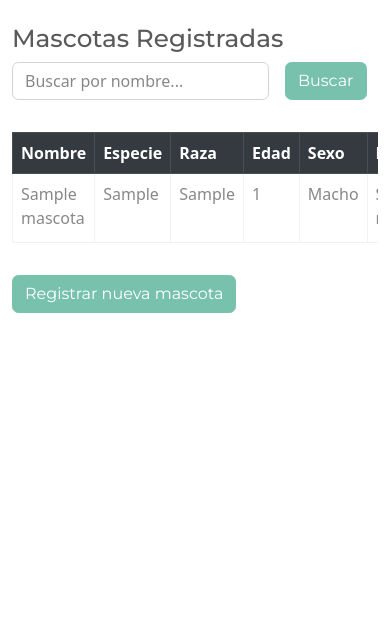
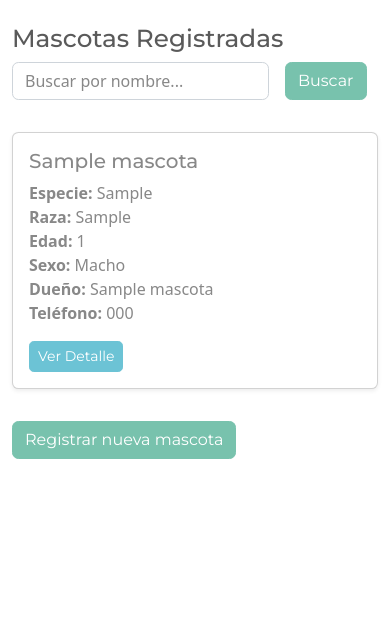
Before and after one commit to cristianrozas-cr/veterinaria_salvapatitas, a Django app: page /mascotas/ in a window 390 px wide. Shown: the part 56-685 px from the top of the page. Run offline with Django 5.2, Linux system fonts and the light colour scheme; tables that the repository leaves empty hold one stand-in row (values such as "Sample post"); some libraries are stand-ins or nearby versions.

Commit message:
se modifica el listado de pacientes

```diff
--- a/core/settings.py
+++ b/core/settings.py
@@ -87,7 +87,6 @@ DATABASES = {
     'default': dj_database_url.config(default=config('DATABASE_URL'))
 }
 
-ALLOWED_HOSTS = ['*']  # luego puedes restringirlo
 
 STATIC_URL = '/static/'
 STATIC_ROOT = BASE_DIR / 'staticfiles'
--- a/pacientes/templates/pacientes/listar_mascotas.html
+++ b/pacientes/templates/pacientes/listar_mascotas.html
@@ -24,8 +24,30 @@
   {% endif %}
 </form>
 
-<!-- Tabla de resultados -->
-<div class="table-responsive">
+<!-- ✅ Cards para móviles -->
+<div class="d-block d-md-none">
+  {% for mascota in mascotas %}
+    <div class="card mb-3 shadow-sm">
+      <div class="card-body">
+        <h5 class="card-title">{{ mascota.nombre }}</h5>
+        <p class="card-text">
+          <strong>Especie:</strong> {{ mascota.especie }}<br>
+          <strong>Raza:</strong> {{ mascota.raza }}<br>
+          <strong>Edad:</strong> {{ mascota.edad }}<br>
+          <strong>Sexo:</strong> {{ mascota.sexo }}<br>
+          <strong>Dueño:</strong> {{ mascota.nombre_dueno }}<br>
+          <strong>Teléfono:</strong> {{ mascota.telefono_dueno }}
+        </p>
+        <a href="{% url 'detalle_mascota' mascota.id %}" class="btn btn-info btn-sm">Ver Detalle</a>
+      </div>
+    </div>
+  {% empty %}
+    <p class="text-center">No hay mascotas registradas.</p>
+  {% endfor %}
+</div>
+
+<!-- ✅ Tabla para pantallas medianas o grandes -->
+<div class="table-responsive d-none d-md-block">
   <table class="table table-bordered">
     <thead class="table-dark">
       <tr>
```
